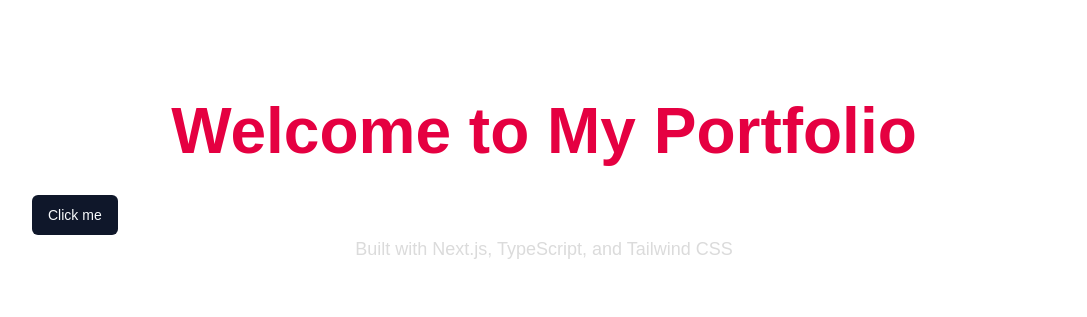
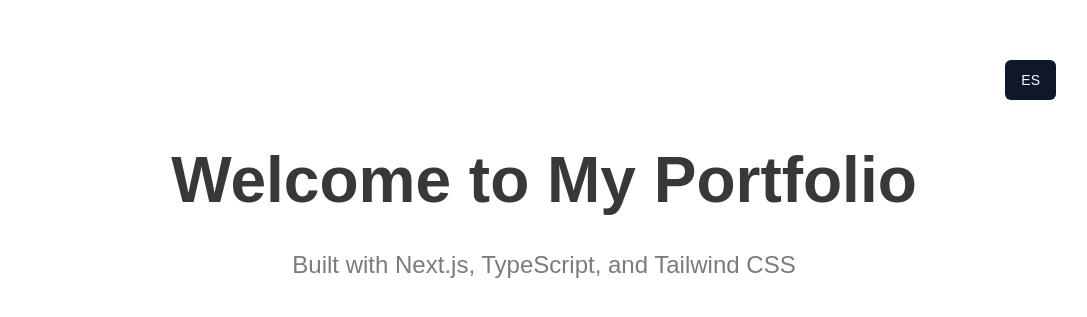
Before and after one commit to fhen-dg/portfolio, a Next.js app: page / in a window 1280 px wide. Shown: the part 227-544 px from the top of the page, without its empty margins (96-1183 px from the left). Built offline with nearby package versions, Linux system fonts and the light colour scheme; a web font is replaced by a local one.

Commit message:
Add translation

```diff
--- a/src/app/layout.tsx
+++ b/src/app/layout.tsx
@@ -1,5 +1,6 @@
 import type { Metadata } from "next";
 import { Wix_Madefor_Text } from "next/font/google";
+import { LocaleProvider } from "@/components/ui/LocaleProvider";
 import "@/styles/globals.css";
 
 const wixMadeforText = Wix_Madefor_Text({
@@ -22,7 +23,9 @@ export default function RootLayout({
       lang="en"
       className={`${wixMadeforText.variable} ${wixMadeforText.className}`}
     >
-      <body>{children}</body>
+      <body>
+        <LocaleProvider>{children}</LocaleProvider>
+      </body>
     </html>
   );
 }
--- a/src/app/page.tsx
+++ b/src/app/page.tsx
@@ -1,15 +1,26 @@
+"use client";
+
 import { Button } from "@/components/ui/button";
+import { useLocale } from "@/hooks/useLocale";
 
 export default function Home() {
+  const { t, locale, setLocale } = useLocale();
+
   return (
     <main className="flex min-h-screen flex-col items-center justify-center p-24">
       <div className="z-10 max-w-5xl w-full items-center justify-between text-sm">
-        <h1 className="text-center mb-4 header1 text-primary-base">
-          Welcome to My Portfolio
+        <div className="flex justify-end mb-8">
+          <Button
+            onClick={() => setLocale(locale === "en" ? "es" : "en")}
+          >
+            {locale === "en" ? "ES" : "EN"}
+          </Button>
+        </div>
+        <h1 className="text-center mb-4 header1 text-neutral-800">
+          {t.hero.greeting}
         </h1>
-        <Button>Click me</Button>
-        <p className="text-center text-lg text-neutral-400">
-          Built with Next.js, TypeScript, and Tailwind CSS
+        <p className="text-center supporting2 text-neutral-600">
+          {t.hero.tagline}
         </p>
       </div>
     </main>
--- /dev/null
+++ b/src/components/ui/LocaleProvider.tsx
@@ -0,0 +1,59 @@
+"use client";
+
+import {
+  createContext,
+  useContext,
+  useEffect,
+  useState,
+  type ReactNode,
+} from "react";
+import { en } from "@/lib/i18n/en";
+import { es } from "@/lib/i18n/es";
+import type { Locale, Translations } from "@/lib/i18n/types";
+
+const STORAGE_KEY = "locale";
+const DEFAULT_LOCALE: Locale = "en";
+
+const dictionaries: Record<Locale, Translations> = { en, es };
+
+type LocaleContextValue = {
+  locale: Locale;
+  setLocale: (locale: Locale) => void;
+  t: Translations;
+};
+
+const LocaleContext = createContext<LocaleContextValue | null>(null);
+
+export function LocaleProvider({ children }: { children: ReactNode }) {
+  const [locale, setLocaleState] = useState<Locale>(DEFAULT_LOCALE);
+
+  useEffect(() => {
+    const stored = localStorage.getItem(STORAGE_KEY) as Locale | null;
+    if (stored && stored in dictionaries) {
+      setLocaleState(stored);
+    }
+  }, []);
+
+  useEffect(() => {
+    document.documentElement.lang = locale;
+  }, [locale]);
+
+  function setLocale(next: Locale) {
+    localStorage.setItem(STORAGE_KEY, next);
+    setLocaleState(next);
+  }
+
+  return (
+    <LocaleContext.Provider value={{ locale, setLocale, t: dictionaries[locale] }}>
+      {children}
+    </LocaleContext.Provider>
+  );
+}
+
+export function useLocaleContext(): LocaleContextValue {
+  const ctx = useContext(LocaleContext);
+  if (!ctx) {
+    throw new Error("useLocaleContext must be used inside <LocaleProvider>");
+  }
+  return ctx;
+}
--- /dev/null
+++ b/src/hooks/useLocale.ts
@@ -0,0 +1 @@
+export { useLocaleContext as useLocale } from "@/components/ui/LocaleProvider";
--- /dev/null
+++ b/src/lib/i18n/en.ts
@@ -0,0 +1,17 @@
+import type { Translations } from "@/lib/i18n/types";
+
+export const en: Translations = {
+  meta: {
+    title: "Portfolio",
+    description: "Personal portfolio",
+  },
+  hero: {
+    greeting: "Welcome to My Portfolio",
+    tagline: "Built with Next.js, TypeScript, and Tailwind CSS",
+  },
+  nav: {
+    work: "Work",
+    about: "About",
+    contact: "Contact",
+  },
+};
--- /dev/null
+++ b/src/lib/i18n/es.ts
@@ -0,0 +1,17 @@
+import type { Translations } from "@/lib/i18n/types";
+
+export const es: Translations = {
+  meta: {
+    title: "Portafolio",
+    description: "Portafolio personal",
+  },
+  hero: {
+    greeting: "Bienvenido a Mi Portafolio",
+    tagline: "Construido con Next.js, TypeScript y Tailwind CSS",
+  },
+  nav: {
+    work: "Trabajo",
+    about: "Sobre mí",
+    contact: "Contacto",
+  },
+};
--- /dev/null
+++ b/src/lib/i18n/types.ts
@@ -0,0 +1,17 @@
+export type Locale = "en" | "es";
+
+export type Translations = {
+  meta: {
+    title: string;
+    description: string;
+  };
+  hero: {
+    greeting: string;
+    tagline: string;
+  };
+  nav: {
+    work: string;
+    about: string;
+    contact: string;
+  };
+};
```
